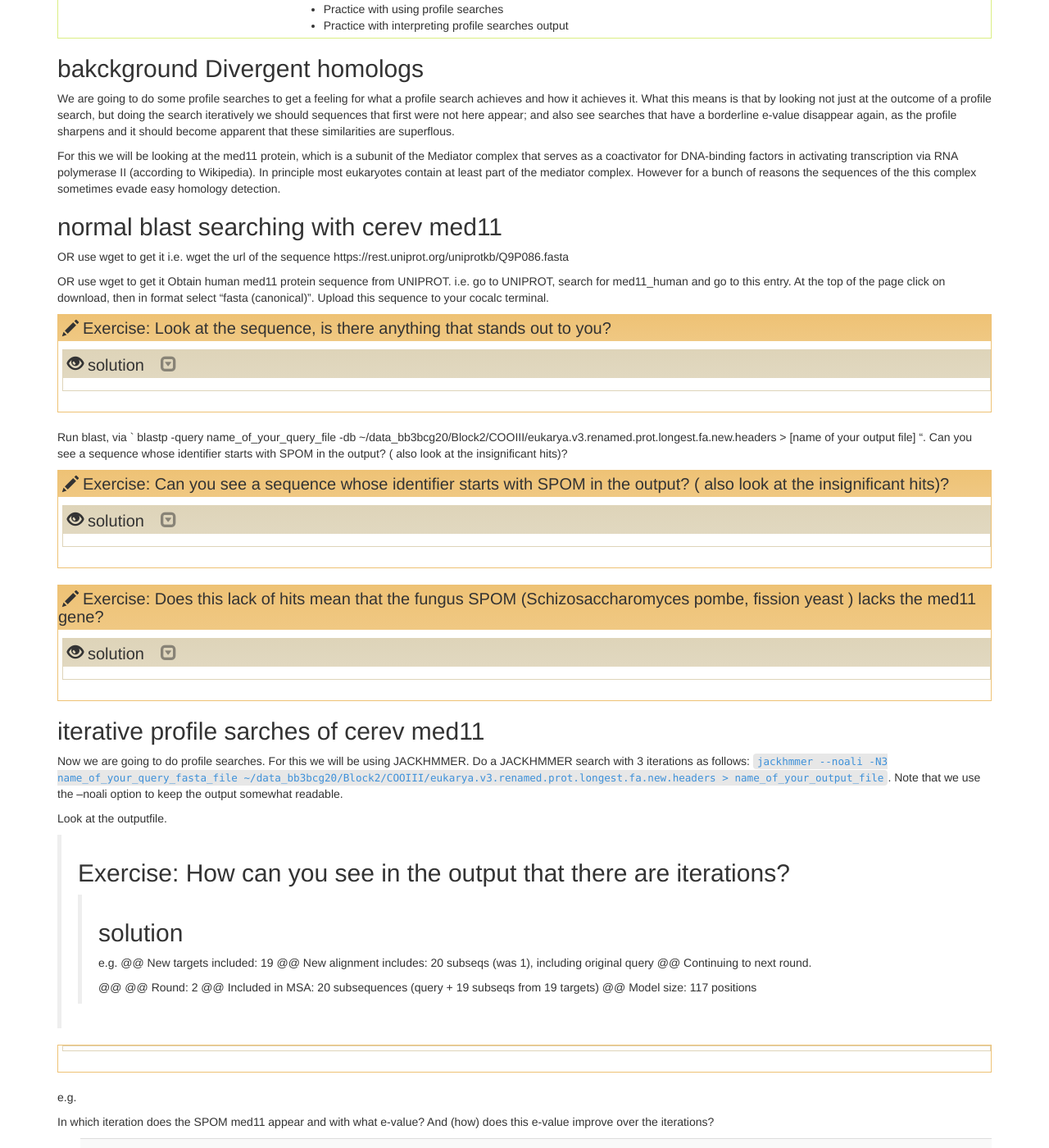
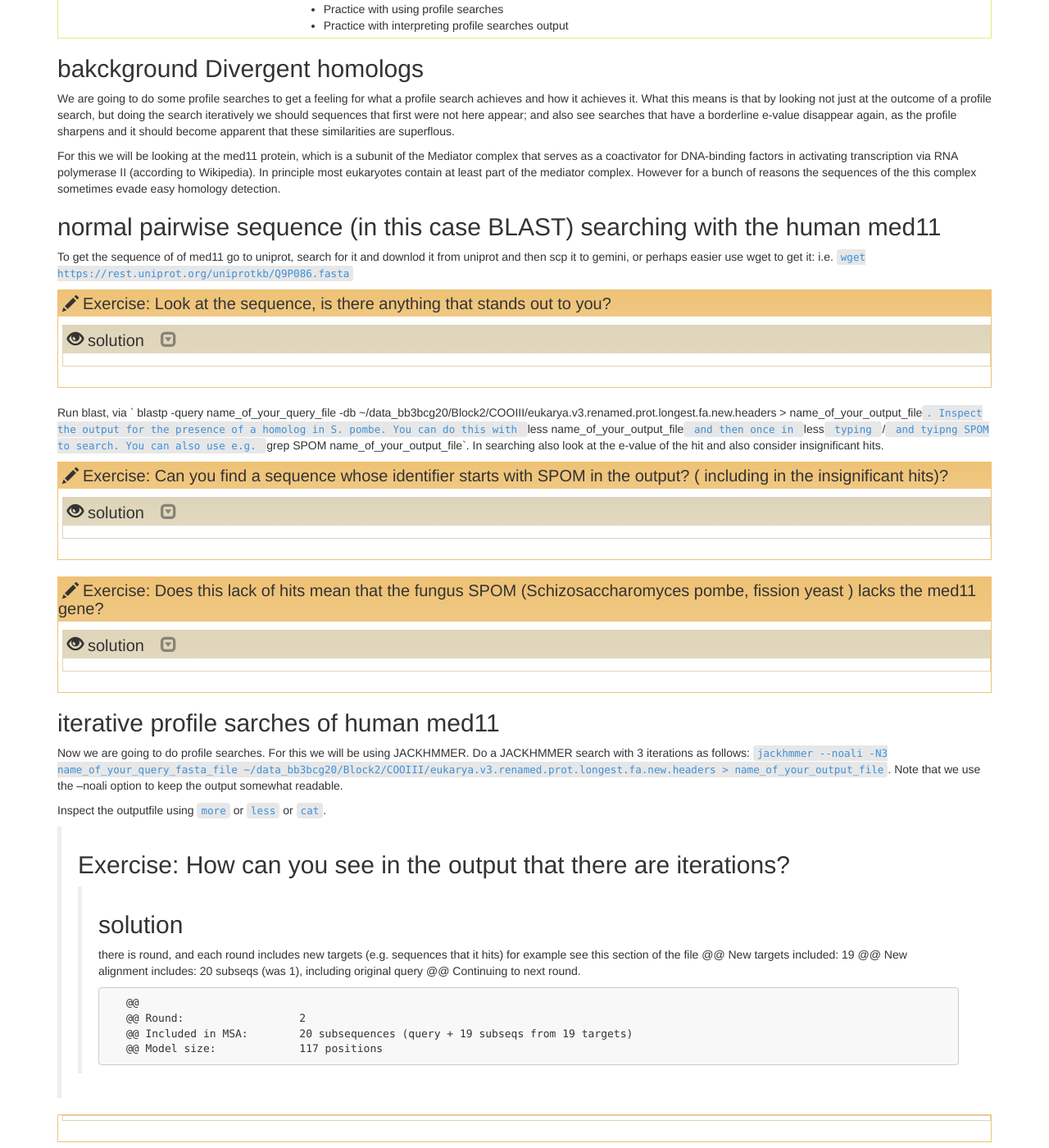
Before and after one commit to TeamMGE/GenomeBioinformaticsCourse, a Jekyll site: the page built from _episodes/61-COOIII.md, in a window 1280 px wide and 1400 px high, scrolled down 303 px. Shown: the whole window at 82% size. Built offline with Jekyll 4.4.1, drawn with Linux system fonts in a browser that asks for light colours.

Commit message:
Update 61-COOIII.md

```diff
--- a/_episodes/61-COOIII.md
+++ b/_episodes/61-COOIII.md
@@ -18,17 +18,9 @@
 
 For this we will be looking at the med11 protein, which is a subunit of the Mediator complex that serves as a coactivator for DNA-binding factors in activating transcription via RNA polymerase II (according to Wikipedia). In principle most eukaryotes contain at least part of the mediator complex. However for a bunch of reasons the sequences of the this complex sometimes evade easy homology detection.
 
+## normal pairwise sequence (in this case BLAST) searching with the human med11
 
-
-## normal blast searching with cerev med11
-
-OR use wget to get it
-i.e. wget the url of the sequence
-https://rest.uniprot.org/uniprotkb/Q9P086.fasta
-
-OR use wget to get it
-Obtain human med11 protein sequence from UNIPROT. i.e. go to UNIPROT, search for med11_human and go to this entry. At the top of the page click on download, then in format select “fasta (canonical)”. Upload this sequence to your cocalc terminal.
-
+To get the sequence of of med11 go to uniprot, search for it and downlod it from uniprot and then scp it to gemini, or perhaps easier use wget to get it: i.e. `wget https://rest.uniprot.org/uniprotkb/Q9P086.fasta`
 
 > ## Exercise:   Look at the sequence, is there anything that stands out to you?
 >
@@ -37,10 +29,9 @@
 >{: .solution}
 {: .challenge}
 
-Run blast, via
-` blastp -query name_of_your_query_file  -db ~/data_bb3bcg20/Block2/COOIII/eukarya.v3.renamed.prot.longest.fa.new.headers > [name of your output file] “. Can you see a sequence whose identifier starts with SPOM in the output? ( also look at the insignificant hits)?
+Run blast, via ` blastp -query name_of_your_query_file  -db ~/data_bb3bcg20/Block2/COOIII/eukarya.v3.renamed.prot.longest.fa.new.headers > name_of_your_output_file`. Inspect the output for the presence of a homolog in S. pombe. You can do this with `less name_of_your_output_file` and then once in `less` typing `/` and tyipng SPOM to search. You can also use e.g. `grep SPOM name_of_your_output_file`. In searching also look at the e-value of the hit and also consider insignificant hits.
 
-> ## Exercise:   Can you see a sequence whose identifier starts with SPOM in the output? ( also look at the insignificant hits)?
+> ## Exercise:   Can you find a sequence whose identifier starts with SPOM in the output? ( including in the insignificant hits)?
 >
 >> ## solution
 >> No sequence whose identifier starts with SPOM (you can check using e.g. grep)
@@ -51,33 +42,34 @@
 > ## Exercise:	Does this lack of hits mean that the fungus SPOM (Schizosaccharomyces pombe, fission yeast ) lacks the med11 gene?
 >
 >> ## solution
->> No, the search could just be not sensitive enough especially given that many things turn out to be older than we thought (null model/zig-zag) and the shortness of med11
+>> No, the search could just be not sensitive enough especially given that many things turn out to be older than we thought (null model/zig-zag), I mention in the introduction that most eukaryotes should have med11, and also given the shortness of med11
 >{: .solution}
 {: .challenge}
 
-## iterative profile sarches of cerev med11
+## iterative profile sarches of human med11
 
 Now we are going to do profile searches. For this we will be using JACKHMMER. Do a JACKHMMER search with 3 iterations as follows: `jackhmmer --noali -N3 name_of_your_query_fasta_file ~/data_bb3bcg20/Block2/COOIII/eukarya.v3.renamed.prot.longest.fa.new.headers > name_of_your_output_file`. Note that we use the –noali option to keep the output somewhat readable.
 
 
-Look at the outputfile.
+Inspect the outputfile using `more` or `less` or `cat`.
 > ## Exercise:	How can you see in the output that there are iterations?
 >
 >> ## solution
->> e.g.
->>   @@ New targets included:   19
->>   @@ New alignment includes: 20 subseqs (was 1), including original query
->>   @@ Continuing to next round.
+>> there is round, and each round includes new targets (e.g. sequences that it hits) for example see this section of the file
+>>        @@ New targets included:   19
+>>        @@ New alignment includes: 20 subseqs (was 1), including original query
+>>        @@ Continuing to next round.
 >>
->>   @@
->>   @@ Round:                  2
->>   @@ Included in MSA:        20 subsequences (query + 19 subseqs from 19 targets)
->>   @@ Model size:             117 positions
+>>        @@
+>>        @@ Round:                  2
+>>        @@ Included in MSA:        20 subsequences (query + 19 subseqs from 19 targets)
+>>        @@ Model size:             117 positions
 
->>   @@ New targets included:   19
->>   @@ New alignment includes: 20 subseqs (was 1), including original query
->>   @@ Continuing to next round.
->> i.e. you get a list of hits that keeps growing and with changing grey-zone
+>>        @@ New targets included:   19
+>>        @@ New alignment includes: 20 subseqs (was 1), including original query
+>>        @@ Continuing to next round.
+>>
+>> You shoudl see that you get a list of hits that keeps growing accompingied with a changing grey-zone
 >{: .solution}
 {: .challenge}
 
```
